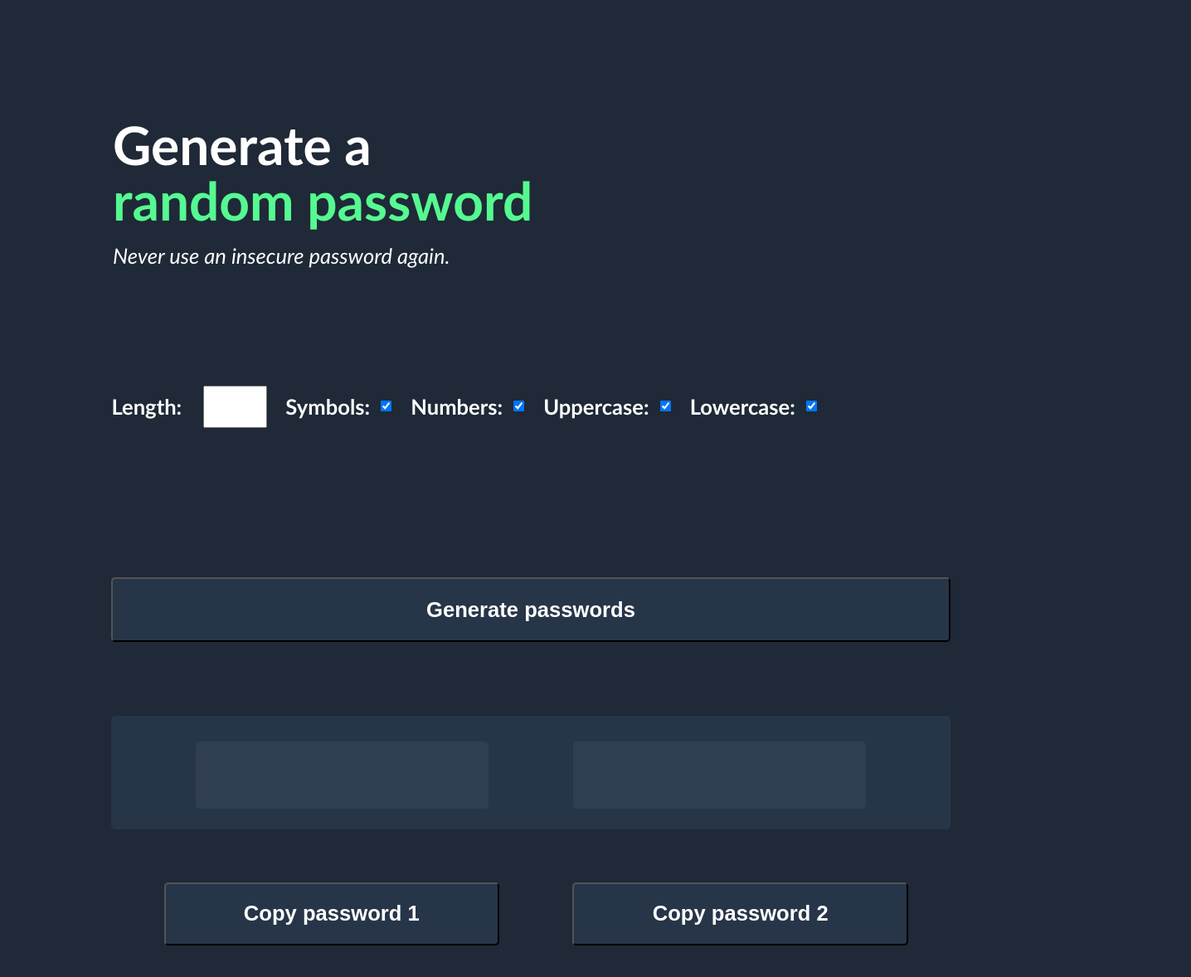
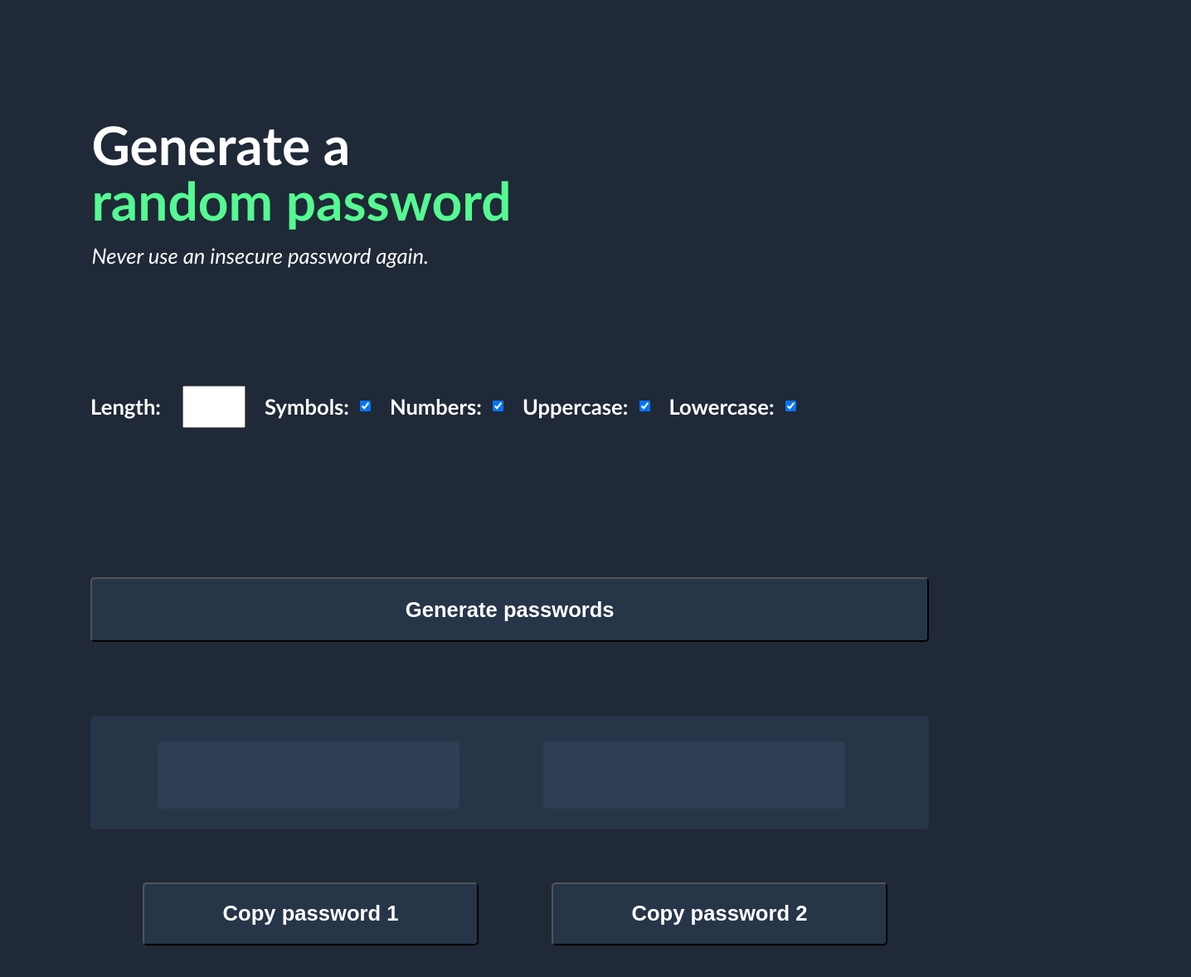
Before and after one commit to AminCherki/Password-Generator, a plain HTML site: page index.html in a window 1280 px wide. Shown: the whole page at 83% size, 1436 px wide, since content can reach past the window. Drawn offline with Linux system fonts and the light colour scheme.

Commit message:
Update index.css

```diff
--- a/index.css
+++ b/index.css
@@ -19,7 +19,7 @@ body{
 
 h1{
     padding-top: 10vw;
-    padding-left: 10vw;
+    padding-left: 8vw;
     font-size: 5vw;
     font-weight: bolder;
     color: white;
@@ -27,7 +27,7 @@ h1{
 }
 
 h2{
-    padding-left: 10vw;
+    padding-left: 8vw;
     font-size: 5vw;
     font-weight: bolder;
     color: 55F991;
@@ -35,7 +35,7 @@ h2{
 }
 
 #lower{
-    padding-left: 10vw;
+    padding-left: 8vw;
     font-size: 2vw;
     font-style: italic;
     font-weight: light;
@@ -57,7 +57,7 @@ button{
     width: 80%;
     height: 10%;
     margin-top: 5%;
-    margin-left: 10%;
+    margin-left: 8%;
     margin-bottom: 2%;
 }
 
@@ -72,19 +72,18 @@ button{
     font-size: 2vw;
     font-weight: bold;
     color: 4ADF86;
-    margin-left: 10%;
+    margin-left: 8%;
     margin-top: 5%;
 }
 
 #firstPassword{
     position: relative;
-    text-align: center;
     padding-top: 4%;
     padding-bottom: 1%;
     background-color: 2F3E53;
     margin-top: 3.1%;
     margin-right: 10%;
-    margin-left: 10%;
+    margin-left: 8%;
     width: 40%;
     height: 30px;
     border: 5px, solid 2F3E53;
@@ -94,7 +93,6 @@ button{
 
 #secondPassword{
     position: relative;
-    text-align: center;
     padding-top: 4%;
     padding-bottom: 1%;
     background-color: 2F3E53;
@@ -114,7 +112,7 @@ button{
     margin-top: 5%;
     width: 100%;
     height: 30em;
-    padding-left: 10%;
+    padding-left: 8%;
     border-radius: 15em;
 }
 
@@ -139,7 +137,7 @@ button{
     font-weight: bold;
     color: white;
     margin-right: 4em;
-    margin-left: 10%;
+    margin-left: 8%;
     padding-right: 5em;
     margin-bottom: 4em;
 }
```
